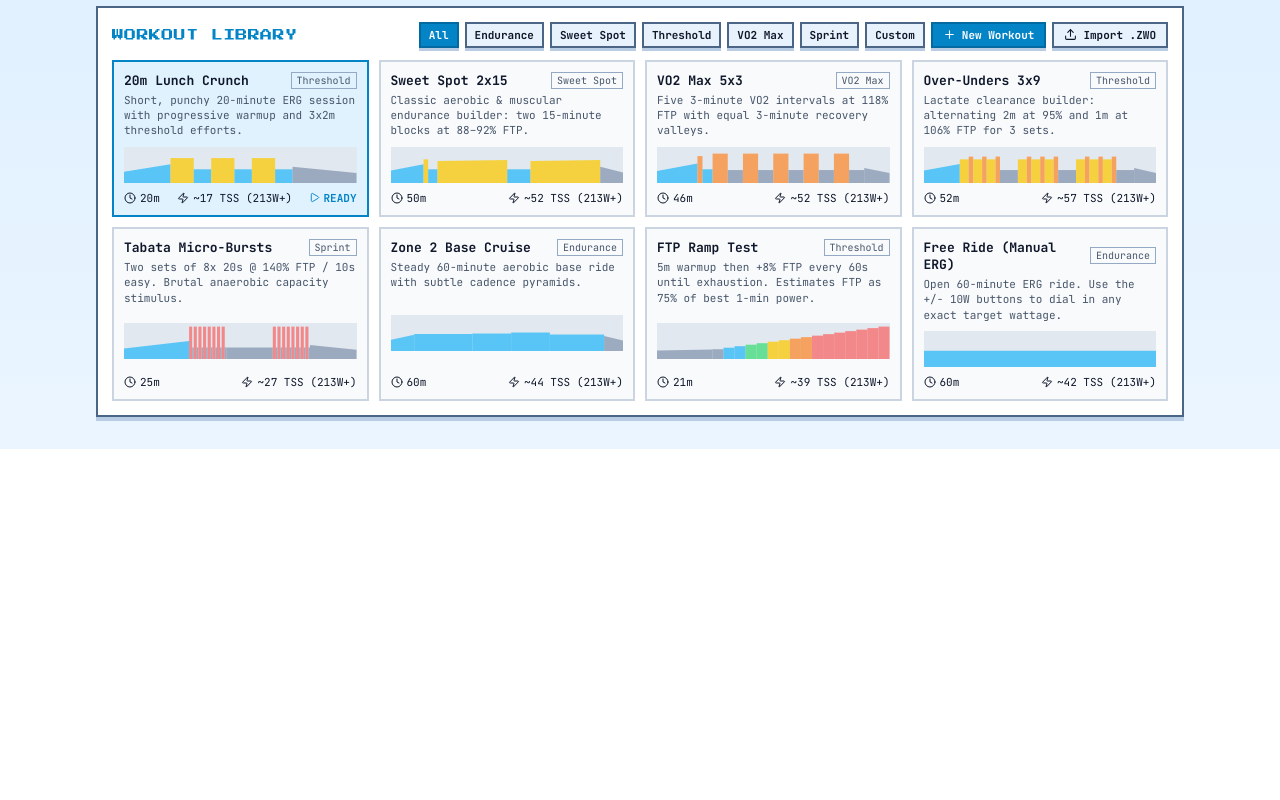
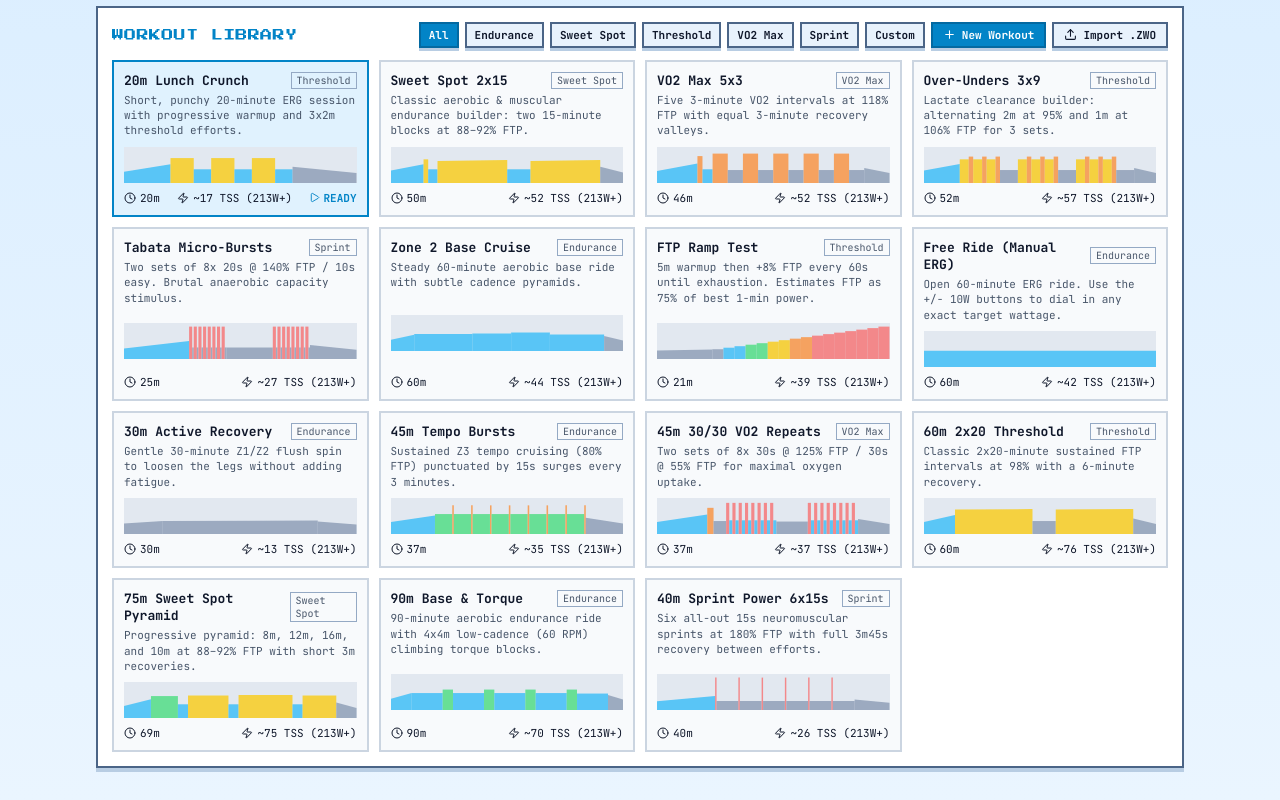
Before and after one commit to joshmacm/turbo_pixel, a React (Vite) app: page / in a window 1280 px wide. Shown: the part 966-1766 px from the top of the page. Before the commit the page ends 1415 px from the top, so only its background shows below. Built offline with nearby package versions, Linux system fonts and the light colour scheme.

Commit message:
Add 7 more structured workouts across 30-90m and all intensity zones

```diff
--- a/src/workouts/library.ts
+++ b/src/workouts/library.ts
@@ -163,4 +163,109 @@ export const WORKOUT_LIBRARY: Workout[] = [
       { name: 'Free Ride ERG', type: 'steady', durationSec: 3600, startPowerPct: 0.65, endPowerPct: 0.65, cadenceTarget: 90 },
     ]
   ),
+  makeWorkout(
+    'recovery-spin-30',
+    '30m Active Recovery',
+    'Endurance',
+    'Gentle 30-minute Z1/Z2 flush spin to loosen the legs without adding fatigue.',
+    [
+      { name: 'Easy Warmup', type: 'warmup', durationSec: 300, startPowerPct: 0.42, endPowerPct: 0.52, cadenceTarget: 88 },
+      { name: 'Z1 Flush', type: 'steady', durationSec: 1200, startPowerPct: 0.52, endPowerPct: 0.54, cadenceTarget: 92 },
+      { name: 'Cooldown', type: 'cooldown', durationSec: 300, startPowerPct: 0.50, endPowerPct: 0.38, cadenceTarget: 85 },
+    ]
+  ),
+  makeWorkout(
+    'tempo-bursts-45',
+    '45m Tempo Bursts',
+    'Endurance',
+    'Sustained Z3 tempo cruising (80% FTP) punctuated by 15s surges every 3 minutes.',
+    [
+      { name: 'Warmup', type: 'warmup', durationSec: 420, startPowerPct: 0.48, endPowerPct: 0.74, cadenceTarget: 90 },
+      ...repeatBlocks(8, [
+        { name: 'Tempo Cruise', type: 'steady', durationSec: 165, startPowerPct: 0.80, endPowerPct: 0.80, cadenceTarget: 88 },
+        { name: 'Surge', type: 'interval', durationSec: 15, startPowerPct: 1.15, endPowerPct: 1.15, cadenceTarget: 100 },
+      ]),
+      { name: 'Cooldown', type: 'cooldown', durationSec: 360, startPowerPct: 0.65, endPowerPct: 0.42, cadenceTarget: 85 },
+    ]
+  ),
+  makeWorkout(
+    'vo2-30-30',
+    '45m 30/30 VO2 Repeats',
+    'VO2 Max',
+    'Two sets of 8x 30s @ 125% FTP / 30s @ 55% FTP for maximal oxygen uptake.',
+    [
+      { name: 'Warmup Ramp', type: 'warmup', durationSec: 480, startPowerPct: 0.48, endPowerPct: 0.78, cadenceTarget: 90 },
+      { name: 'Opener', type: 'interval', durationSec: 60, startPowerPct: 1.05, endPowerPct: 1.05, cadenceTarget: 96 },
+      { name: 'Easy Spin', type: 'recovery', durationSec: 120, startPowerPct: 0.52, endPowerPct: 0.52, cadenceTarget: 85 },
+      ...repeatBlocks(8, [
+        { name: '30s ON', type: 'interval', durationSec: 30, startPowerPct: 1.25, endPowerPct: 1.25, cadenceTarget: 98 },
+        { name: '30s OFF', type: 'recovery', durationSec: 30, startPowerPct: 0.55, endPowerPct: 0.55, cadenceTarget: 85 },
+      ]),
+      { name: 'Mid Recovery', type: 'recovery', durationSec: 300, startPowerPct: 0.50, endPowerPct: 0.50, cadenceTarget: 85 },
+      ...repeatBlocks(8, [
+        { name: '30s ON', type: 'interval', durationSec: 30, startPowerPct: 1.25, endPowerPct: 1.25, cadenceTarget: 98 },
+        { name: '30s OFF', type: 'recovery', durationSec: 30, startPowerPct: 0.55, endPowerPct: 0.55, cadenceTarget: 85 },
+      ]),
+      { name: 'Cooldown', type: 'cooldown', durationSec: 300, startPowerPct: 0.60, endPowerPct: 0.40, cadenceTarget: 84 },
+    ]
+  ),
+  makeWorkout(
+    'threshold-2x20',
+    '60m 2x20 Threshold',
+    'Threshold',
+    'Classic 2x20-minute sustained FTP intervals at 98% with a 6-minute recovery.',
+    [
+      { name: 'Warmup', type: 'warmup', durationSec: 480, startPowerPct: 0.48, endPowerPct: 0.76, cadenceTarget: 90 },
+      { name: 'FTP #1', type: 'steady', durationSec: 1200, startPowerPct: 0.98, endPowerPct: 1.00, cadenceTarget: 90 },
+      { name: 'Recovery', type: 'recovery', durationSec: 360, startPowerPct: 0.52, endPowerPct: 0.52, cadenceTarget: 85 },
+      { name: 'FTP #2', type: 'steady', durationSec: 1200, startPowerPct: 0.98, endPowerPct: 1.00, cadenceTarget: 90 },
+      { name: 'Cooldown', type: 'cooldown', durationSec: 360, startPowerPct: 0.62, endPowerPct: 0.40, cadenceTarget: 84 },
+    ]
+  ),
+  makeWorkout(
+    'sweet-spot-pyramid-75',
+    '75m Sweet Spot Pyramid',
+    'Sweet Spot',
+    'Progressive pyramid: 8m, 12m, 16m, and 10m at 88–92% FTP with short 3m recoveries.',
+    [
+      { name: 'Warmup', type: 'warmup', durationSec: 480, startPowerPct: 0.48, endPowerPct: 0.75, cadenceTarget: 88 },
+      { name: 'SS 8m', type: 'steady', durationSec: 480, startPowerPct: 0.88, endPowerPct: 0.88, cadenceTarget: 90 },
+      { name: 'Rest', type: 'recovery', durationSec: 180, startPowerPct: 0.55, endPowerPct: 0.55, cadenceTarget: 85 },
+      { name: 'SS 12m', type: 'steady', durationSec: 720, startPowerPct: 0.90, endPowerPct: 0.90, cadenceTarget: 90 },
+      { name: 'Rest', type: 'recovery', durationSec: 180, startPowerPct: 0.55, endPowerPct: 0.55, cadenceTarget: 85 },
+      { name: 'SS 16m', type: 'steady', durationSec: 960, startPowerPct: 0.92, endPowerPct: 0.92, cadenceTarget: 90 },
+      { name: 'Rest', type: 'recovery', durationSec: 180, startPowerPct: 0.55, endPowerPct: 0.55, cadenceTarget: 85 },
+      { name: 'SS 10m', type: 'steady', durationSec: 600, startPowerPct: 0.90, endPowerPct: 0.90, cadenceTarget: 92 },
+      { name: 'Cooldown', type: 'cooldown', durationSec: 360, startPowerPct: 0.62, endPowerPct: 0.40, cadenceTarget: 85 },
+    ]
+  ),
+  makeWorkout(
+    'endurance-torque-90',
+    '90m Base & Torque',
+    'Endurance',
+    '90-minute aerobic endurance ride with 4x4m low-cadence (60 RPM) climbing torque blocks.',
+    [
+      { name: 'Warmup', type: 'warmup', durationSec: 480, startPowerPct: 0.45, endPowerPct: 0.68, cadenceTarget: 88 },
+      ...repeatBlocks(4, [
+        { name: 'Z2 Base', type: 'steady', durationSec: 720, startPowerPct: 0.68, endPowerPct: 0.68, cadenceTarget: 90 },
+        { name: 'Climb Torque', type: 'steady', durationSec: 240, startPowerPct: 0.82, endPowerPct: 0.82, cadenceTarget: 60 },
+      ]),
+      { name: 'Final Z2', type: 'steady', durationSec: 720, startPowerPct: 0.66, endPowerPct: 0.66, cadenceTarget: 90 },
+      { name: 'Cooldown', type: 'cooldown', durationSec: 360, startPowerPct: 0.60, endPowerPct: 0.42, cadenceTarget: 85 },
+    ]
+  ),
+  makeWorkout(
+    'neuromuscular-sprints-40',
+    '40m Sprint Power 6x15s',
+    'Sprint',
+    'Six all-out 15s neuromuscular sprints at 180% FTP with full 3m45s recovery between efforts.',
+    [
+      { name: 'Warmup', type: 'warmup', durationSec: 600, startPowerPct: 0.48, endPowerPct: 0.78, cadenceTarget: 92 },
+      ...repeatBlocks(6, [
+        { name: 'Max Sprint!', type: 'interval', durationSec: 15, startPowerPct: 1.80, endPowerPct: 1.80, cadenceTarget: 110 },
+        { name: 'Full Recovery', type: 'recovery', durationSec: 225, startPowerPct: 0.50, endPowerPct: 0.50, cadenceTarget: 85 },
+      ]),
+      { name: 'Cooldown', type: 'cooldown', durationSec: 360, startPowerPct: 0.58, endPowerPct: 0.40, cadenceTarget: 84 },
+    ]
+  ),
 ];
```
